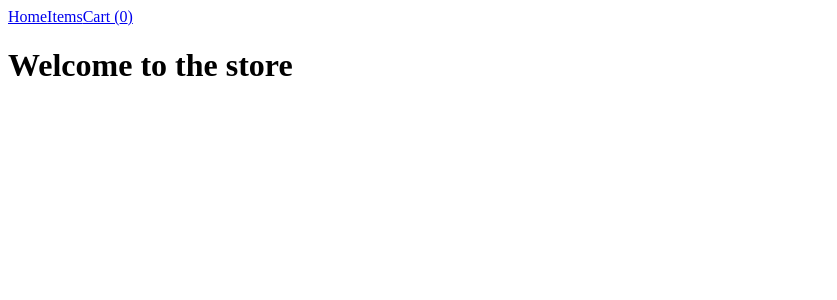
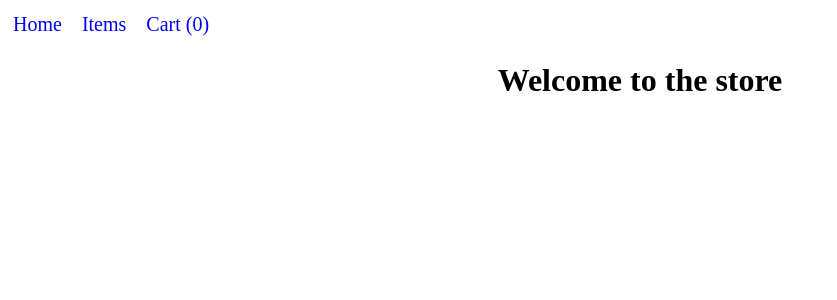
Before and after one commit to ls1955/react-shopping-cart, a React (Vite) app: page / in a window 1280 px wide. Shown: the top 300 px of the page, without its empty margins (0-837 px from the left). Built offline with nearby package versions, Linux system fonts and the light colour scheme.

Commit message:
Include styles

```diff
--- a/src/components/navigation-bar.jsx
+++ b/src/components/navigation-bar.jsx
@@ -2,16 +2,17 @@ import { useContext } from "react";
 import { Link } from "react-router-dom";
 
 import { CartContext } from "../contexts/cart-context";
+import styles from "../styles.module.css"
 
 export default function NavigationBar() {
   const { cart } = useContext(CartContext);
   const addedItemCount = Object.values(cart).filter(({ isInCart }) => isInCart).length
 
   return (
-    <nav>
-      <Link to="/">Home</Link>
-      <Link to="/items">Items</Link>
-      <Link to="/cart">Cart ({addedItemCount})</Link>
+    <nav className={styles.navbar}>
+      <Link to="/" className={styles.navLink}>Home</Link>
+      <Link to="/items" className={styles.navLink}>Items</Link>
+      <Link to="/cart" className={styles.navLink}>Cart ({addedItemCount})</Link>
     </nav>
   );
 }
--- a/src/routes/home.jsx
+++ b/src/routes/home.jsx
@@ -1,10 +1,12 @@
-import NavigationBar from "../components/navigation-bar"
+import NavigationBar from "../components/navigation-bar";
+
+import styles from "../styles.module.css";
 
 export default function Home() {
   return (
     <>
       <NavigationBar />
-      <h1>Welcome to the store</h1>
+      <h1 className={styles.heading}>Welcome to the store</h1>
     </>
   );
 }
--- /dev/null
+++ b/src/styles.module.css
@@ -0,0 +1,18 @@
+.heading {
+    text-align: center;
+}
+
+.navbar {
+    display: flex;
+    column-gap: 10px;
+}
+
+.navLink {
+    padding: 5px;
+    font-size: 1.25rem;
+    text-decoration: none;
+}
+
+.navLink:hover {
+    background-color: rgb(220, 220, 226);
+}
```
